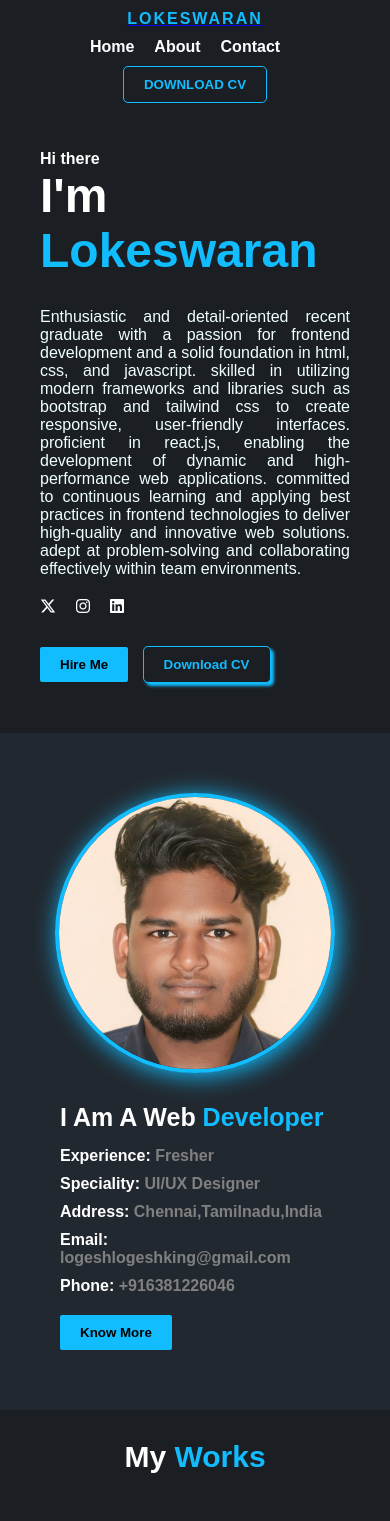
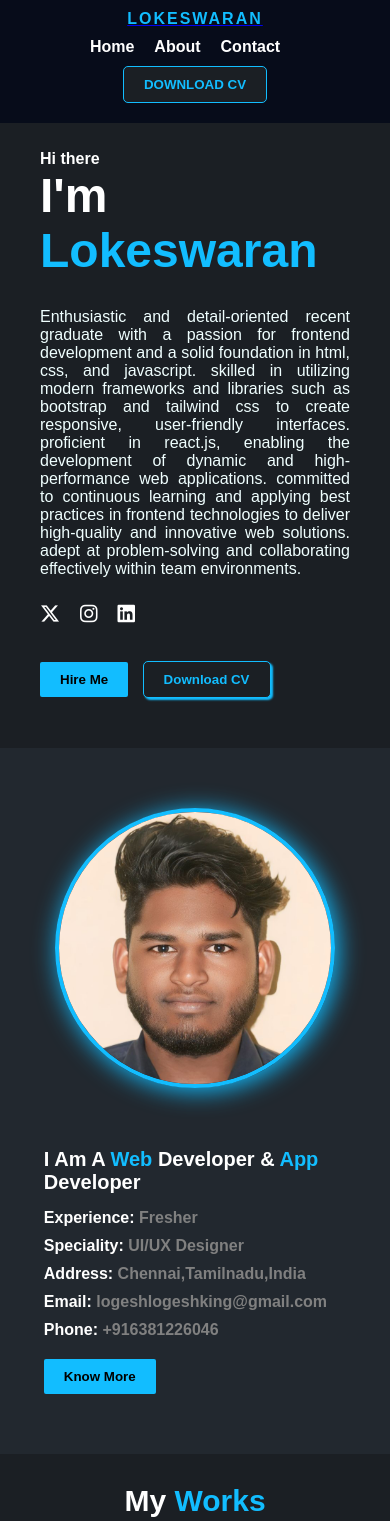
Before and after one commit to lokeswaran007/loki-resume, a plain HTML site: page index.html in a window 390 px wide. Shown: the top 1521 px of the page. Drawn offline with Linux system fonts and the light colour scheme.

Commit message:
mobile-view-A

```diff
--- a/assets/css/style.css
+++ b/assets/css/style.css
@@ -23,7 +23,8 @@ body {
 }
 
 header {
-    background-color: var(--dark-primary);
+    /* background-color: var(--dark-primary); */
+    background-color: #070c1a;
     padding: 10px 20px;
     color: white;
     display: flex;
@@ -113,15 +114,17 @@ section.hero-section {
 .hero-section__desc {
     color: azure;
     text-align: justify;
-    width:80%;
+    width:90%;
 }
 
 .social-icon {
-    margin: 20px 0;
+    margin: 25px 0;
+
 }
 
 .social-icon li {
     margin-right: 20px;
+    font-size:20px;
 }
 
 ul.social-icon {
@@ -148,7 +151,7 @@ ul.social-icon {
 
 .btn {
     padding: 10px 20px;
-    border-radius: 2px;
+    border-radius:2px;
     border: none;
     cursor: pointer;
 }
@@ -169,7 +172,7 @@ ul.social-icon {
     color: var(--primary);
     border-radius: 5px;
     font-weight: 600;
-    box-shadow: 3px 3px 3px var(--primary);
+    box-shadow: 2px 2px 2px var(--primary);
 }
 
 .btn.dark-outline:hover {
@@ -375,6 +378,7 @@ footer p a {
  }
  section.hero-section img{
     display: none;
+
  }
  .hero-section__desc {
     color: azure;
@@ -386,9 +390,14 @@ footer p a {
  section.about-section{
     flex-direction: column;
  }
+ .about-section-desc h4 {
+    font-size: 20px;
+    font-weight: 900;
+}
  .about-section-desc{
     margin-left: 0;
-    margin-top: 30px;
+    margin-top: 60px;
+    width:112%;
 
  }
  /* my works */
--- a/index.html
+++ b/index.html
@@ -40,7 +40,7 @@
         <Section class="hero-section" id="hero-section">
             <div>
                 <div class="img-anime">
-                    <img src="./assets/img/loki0.jpg" alt="Lokeswaran" width="500px">
+                    <img src="./assets/img/loki5.jpg" alt="Lokeswaran" width="500px">
                 </div>
                 <div>
                     <h4> Hi there </h4>
@@ -50,7 +50,7 @@
 
                 <ul class="social-icon">
                     <li>
-                        <a href="#">
+                        <a href="https://x.com/Mr_l_o_k_i_">
                             <i class="fa-brands fa-x-twitter"></i>
                         </a>
                     </li>
@@ -81,7 +81,7 @@
             <img src="./assets/img/loki5.jpg" alt="Lokeswaran" width="300px">
 
             <div class="about-section-desc">
-                <h4>I Am A Web <span>Developer</span></h4>
+                <h4>I Am A <span>Web</span> Developer & <span>App</span> Developer</h4>
                 <ul>
                     <li>
                         <strong>Experience:</strong> Fresher
@@ -133,7 +133,7 @@
                         <p>Worked with HTML, CSS, Bootstrap, TailwindCSS.</p>
 
                     </div>
-                    <a href="#">See my work here...</a>
+                    <a href="https://lokeswaran007.github.io/WhatsappUI-use-TW/">See my work here...</a>
                 </div>
                 <div class="work-setion-box">
                     <!-- icon will be here  -->
@@ -144,7 +144,7 @@
                         <h4>Backend Developer</h4>
                         <p>Worked with React, ReactNative, JavaScript, NodeJS.</p>
                     </div>
-                    <a href="#">See my work here...</a>
+                    <a href="https://github.com/lokeswaran007/My-First-App">See my work here...</a>
                 </div>
             </div>
         </section>
```
Also changed, not shown: assets/img/loki1.jpg (deleted).
